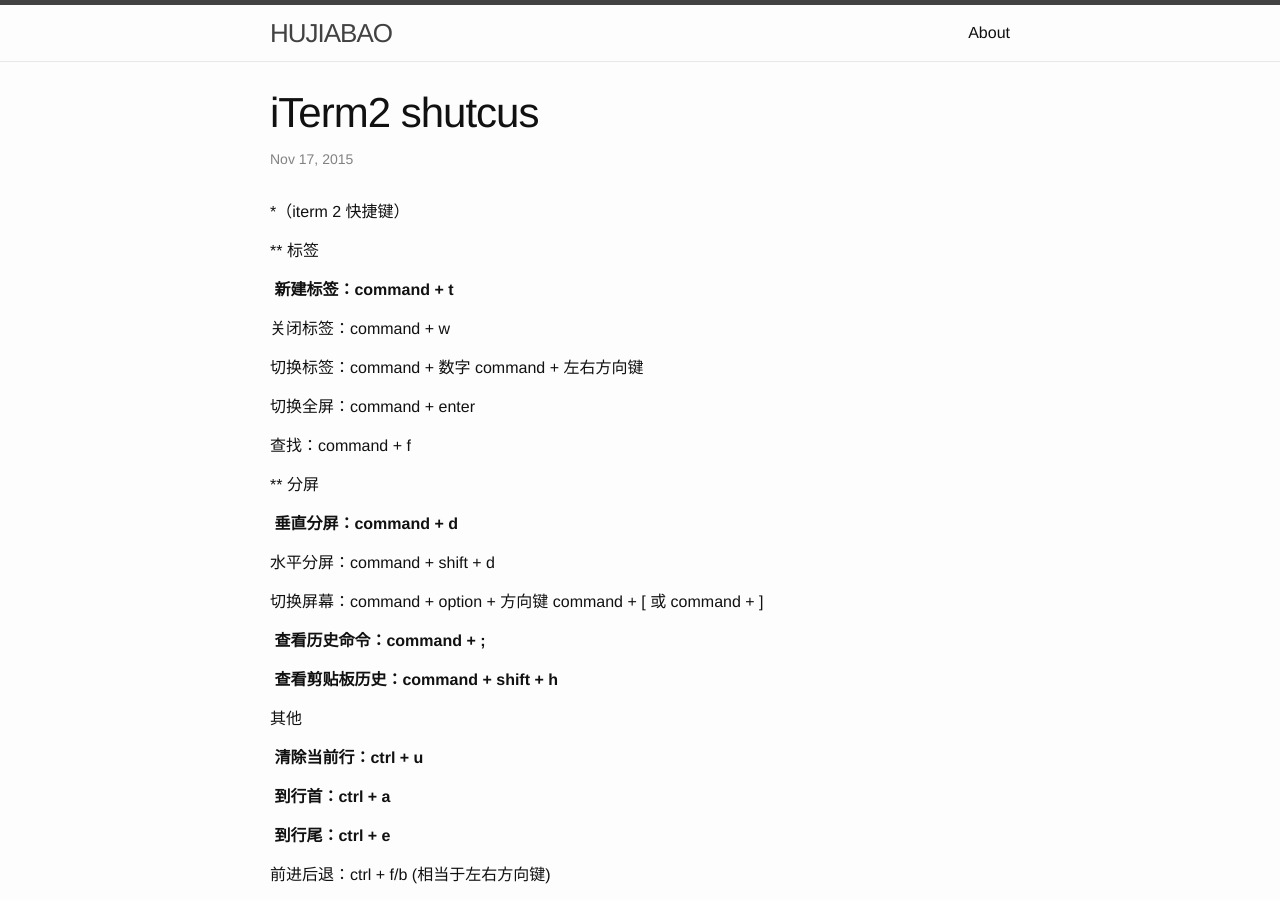
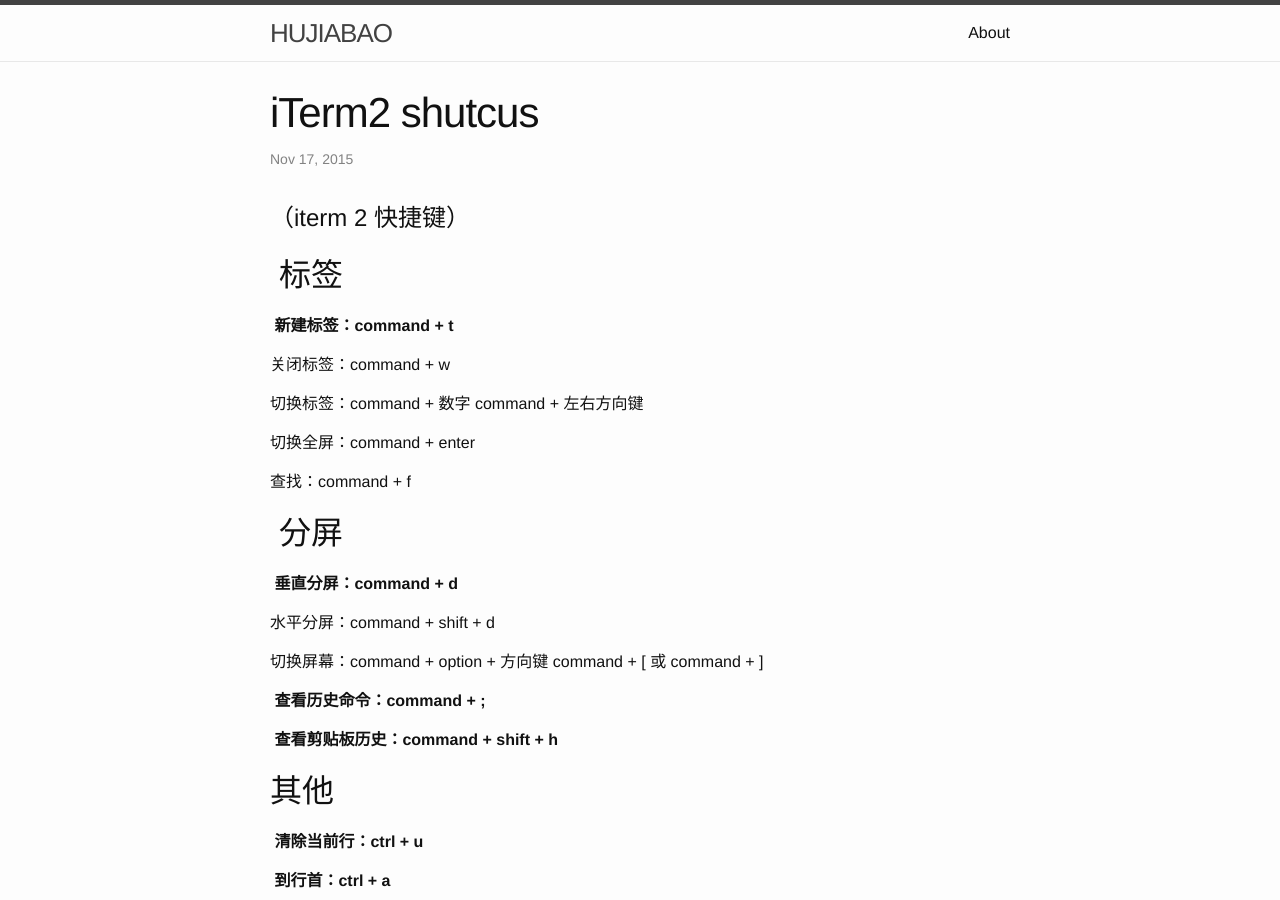
Before and after one commit to hujb2000/hujb2000.github.io, a Jekyll site: the page built from _posts/2015-11-17-iTerm2 shutcuts.markdown, in a window 1280 px wide and 900 px high. Built offline with Jekyll 4.4.1, drawn with Linux system fonts in a browser that asks for light colours.

```diff
--- a/_posts/2015-11-17-iTerm2 shutcuts.markdown
+++ b/_posts/2015-11-17-iTerm2 shutcuts.markdown
@@ -5,9 +5,9 @@ date:   2015-11-17 13:35:30
 categories: allen.hu update
 ---
 
-*（iterm 2 快捷键）
+#（iterm 2 快捷键）
 
-** 标签
+## 标签
 
 ** 新建标签：command + t **
 
@@ -19,7 +19,7 @@ categories: allen.hu update
 
 查找：command + f
 
-** 分屏
+## 分屏
 
 ** 垂直分屏：command + d **
 
@@ -31,7 +31,7 @@ categories: allen.hu update
 
 ** 查看剪贴板历史：command + shift + h  **
 
-其他
+## 其他
 
 ** 清除当前行：ctrl + u **
 
```
